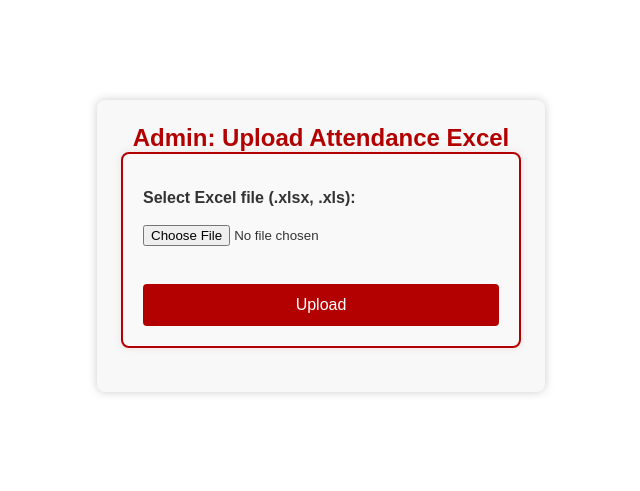
After one commit to Subinkgh/Attendance_Module, a Flask app: page /upload in a window 1280 px wide. The commit adds this page. Shown: the top 491 px of the page, without its empty margins (319-959 px from the left). Run offline with Flask 3, Linux system fonts and the light colour scheme.

Commit message:
Add files via upload

```diff
--- a/HR_Project/app.py
+++ b/HR_Project/app.py
@@ -1,4 +1,4 @@
-from flask import Flask, render_template, request
+from flask import Flask, render_template, request, redirect, url_for
 import pandas as pd
 import os
 
@@ -43,5 +43,34 @@ def index():
             return f"Error loading report: {e}"
     return render_template('form.html')
 
+@app.route('/upload', methods=['GET', 'POST'])
+def upload():
+    if request.method == 'POST':
+        # Check for file
+        if 'excelFile' not in request.files:
+            return jsonify(success=False, message="No file part")
+        file = request.files['excelFile']
+        if file.filename == '':
+            return jsonify(success=False, message="No selected file")
+        if file:
+            # Save to data folder as temp file
+            temp_path = os.path.join('data', 'uploaded_temp.xlsx')
+            file.save(temp_path)
+            try:
+                # --- Perform your update logic here ---
+                # Example: read uploaded file, update attendance.xlsx, etc.
+                # df_uploaded = pd.read_excel(temp_path, engine='openpyxl')
+                # ... your update logic ...
+
+                # After update, remove temp file
+                os.remove(temp_path)
+                return jsonify(success=True, message="File uploaded and processed!")
+            except Exception as e:
+                # Remove temp file in case of error too
+                if os.path.exists(temp_path):
+                    os.remove(temp_path)
+                return jsonify(success=False, message=f"Error processing file: {e}")
+    return render_template('upload.html')
+
 if __name__ == '__main__':
     app.run(debug=True)
--- a/HR_Project/templates/muster.html
+++ b/HR_Project/templates/muster.html
@@ -5,7 +5,7 @@
     <link rel="stylesheet" href="{{ url_for('static', filename='style.css') }}">
 </head>
 <body>
-    <h2>Muster Report for {{ emp_id }} – {{ month }}</h2>
+    <h2>Muster Report for {{ emp_name }} {{ emp_id }} – {{ month }}</h2>
     <table>
         <tr><th>Date</th><th>Muster Mark</th></tr>
         {% for row in data %}
--- /dev/null
+++ b/HR_Project/templates/upload.html
@@ -0,0 +1,59 @@
+<!DOCTYPE html>
+<html>
+<head>
+    <title>Admin Excel Upload - Attendance Tracker</title>
+    <link rel="stylesheet" href="{{ url_for('static', filename='style.css') }}">
+    <style>
+      body { font-family: Arial, sans-serif; }
+      .container { max-width: 400px; margin: 60px auto; background: #f8f8f8; padding: 24px; border-radius: 8px; box-shadow: 0 0 10px #ccc; }
+      h2 { text-align: center; }
+      .msg { margin-top: 20px; text-align: center; color: green; }
+      .error { margin-top: 20px; text-align: center; color: red; }
+    </style>
+</head>
+<body>
+    <div class="container">
+        <h2>Admin: Upload Attendance Excel</h2>
+        <form id="uploadForm" enctype="multipart/form-data">
+            <label for="excelFile">Select Excel file (.xlsx, .xls):</label><br>
+            <input type="file" id="excelFile" name="excelFile" accept=".xlsx,.xls" required><br><br>
+            <button type="submit">Upload</button>
+        </form>
+        <div id="result" class="msg"></div>
+        <div id="error" class="error"></div>
+    </div>
+    <script>
+      document.getElementById('uploadForm').onsubmit = function(e) {
+        e.preventDefault();
+        var fileInput = document.getElementById('excelFile');
+        if (!fileInput.files.length) {
+          document.getElementById('error').textContent = "Please select a file!";
+          document.getElementById('result').textContent = "";
+          return;
+        }
+        var file = fileInput.files[0];
+        var formData = new FormData();
+        formData.append('excelFile', file);
+
+        fetch('/upload_excel', { // Change this to your backend upload endpoint
+          method: 'POST',
+          body: formData
+        })
+        .then(response => response.json())
+        .then(data => {
+          if (data.success) {
+            document.getElementById('result').textContent = "Upload successful! " + (data.message || "");
+            document.getElementById('error').textContent = "";
+          } else {
+            document.getElementById('error').textContent = data.message || "Upload failed!";
+            document.getElementById('result').textContent = "";
+          }
+        })
+        .catch(error => {
+          document.getElementById('error').textContent = "Upload failed!";
+          document.getElementById('result').textContent = "";
+        });
+      };
+    </script>
+</body>
+</html>
```
Also changed, not shown: HR_Project/templates/form.html (+62 -2 lines).
